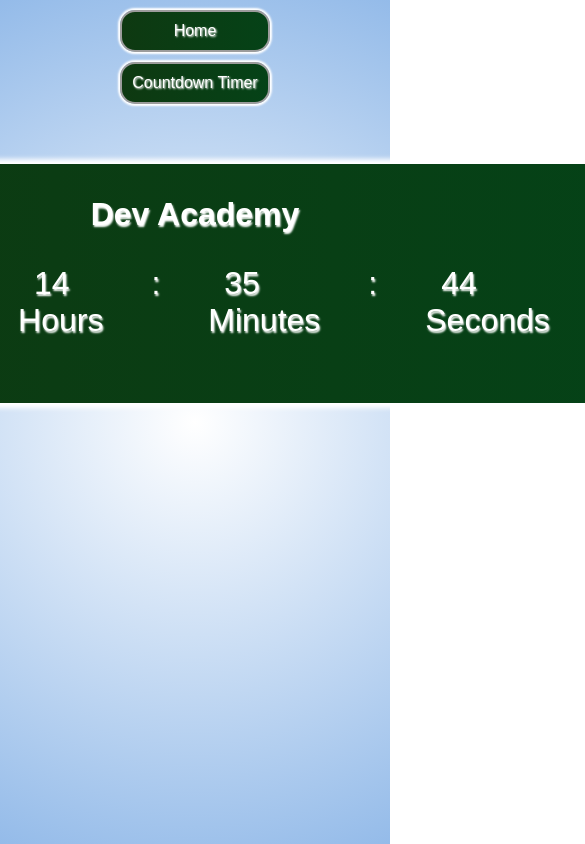
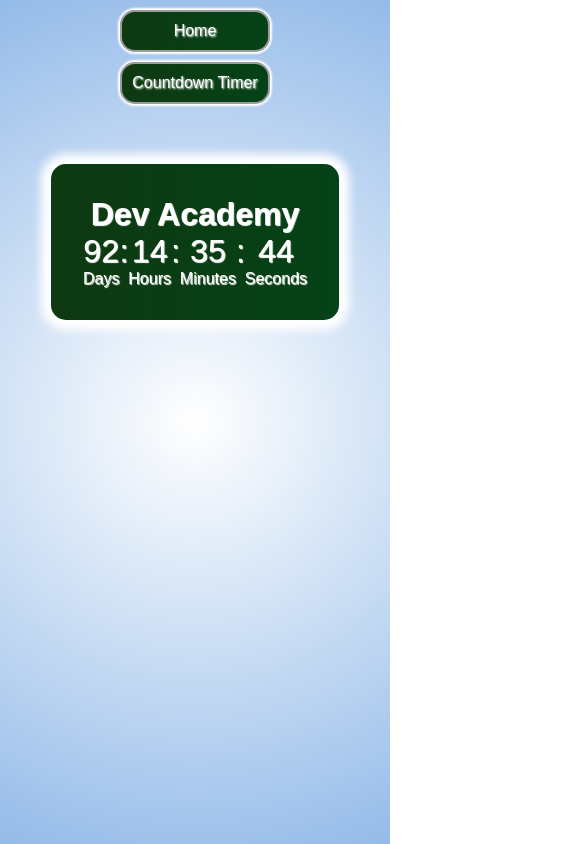
Before and after one commit to jonataspaz/countdown-timer-j, a React (Create React App) app: page /countdowntimer in a window 390 px wide. Shown: the top 844 px of the page, 585 px wide, since content can reach past the window. Built offline with nearby package versions, Linux system fonts and the light colour scheme.

Commit message:
Ajust CSS of Countdown Timer Box to work on mobile.

```diff
--- a/src/routes/Components/CountdownTimer/CountdownTimer.jsx
+++ b/src/routes/Components/CountdownTimer/CountdownTimer.jsx
@@ -1,9 +1,6 @@
 import React, { useState, useEffect } from 'react';
-
-import dayjs from 'dayjs';
 import { createUseStyles } from 'react-jss';
 import { getRemainingTimeUntilMsTimestamp } from './CountdownTimerUtils';
-// import UserTime from './UserTime';
 
 const useStyles = createUseStyles({
   sign: {
@@ -11,9 +8,9 @@ const useStyles = createUseStyles({
     justifyContent: 'center',
     background: 'linear-gradient(270deg, #054217, #0e3911)',
     color: '#ffffff',
-    textShadow: '1px 2px 2px',
+    textShadow: '1px 1px 1px',
     borderRadius: '15px',
-    boxShadow: '0 0 5px 5px',
+    boxShadow: '0 0 10px 10px',
     padding: '2rem',
     flexDirection: 'column',
     fontFamily: 'Overpass, sans-serif',
@@ -24,24 +21,25 @@ const useStyles = createUseStyles({
     },
   },
   numberText: {
-    fontSize: '2rem',
+    fontSize: '1rem',
+    display: 'flex',
+    alignSelf: 'center',
   },
   countdownTimer: {
     display: 'flex',
     alignSelf: 'flex-start',
     alignItems: 'baseline',
     '& span': {
-      margin: '1rem',
       fontSize: '2rem',
     },
   },
   timerBoxes: {
-    margin: '2rem',
-    alignItems: 'baseline',
+    display: 'flex',
+    flexDirection: 'column',
+    alignItems: 'center',
+    alignSelf: 'center',
   },
 });
-
-// var nowMs = getCalenderTime()
 
 const defaultRemainingTime = {
   seconds: '00',
```
